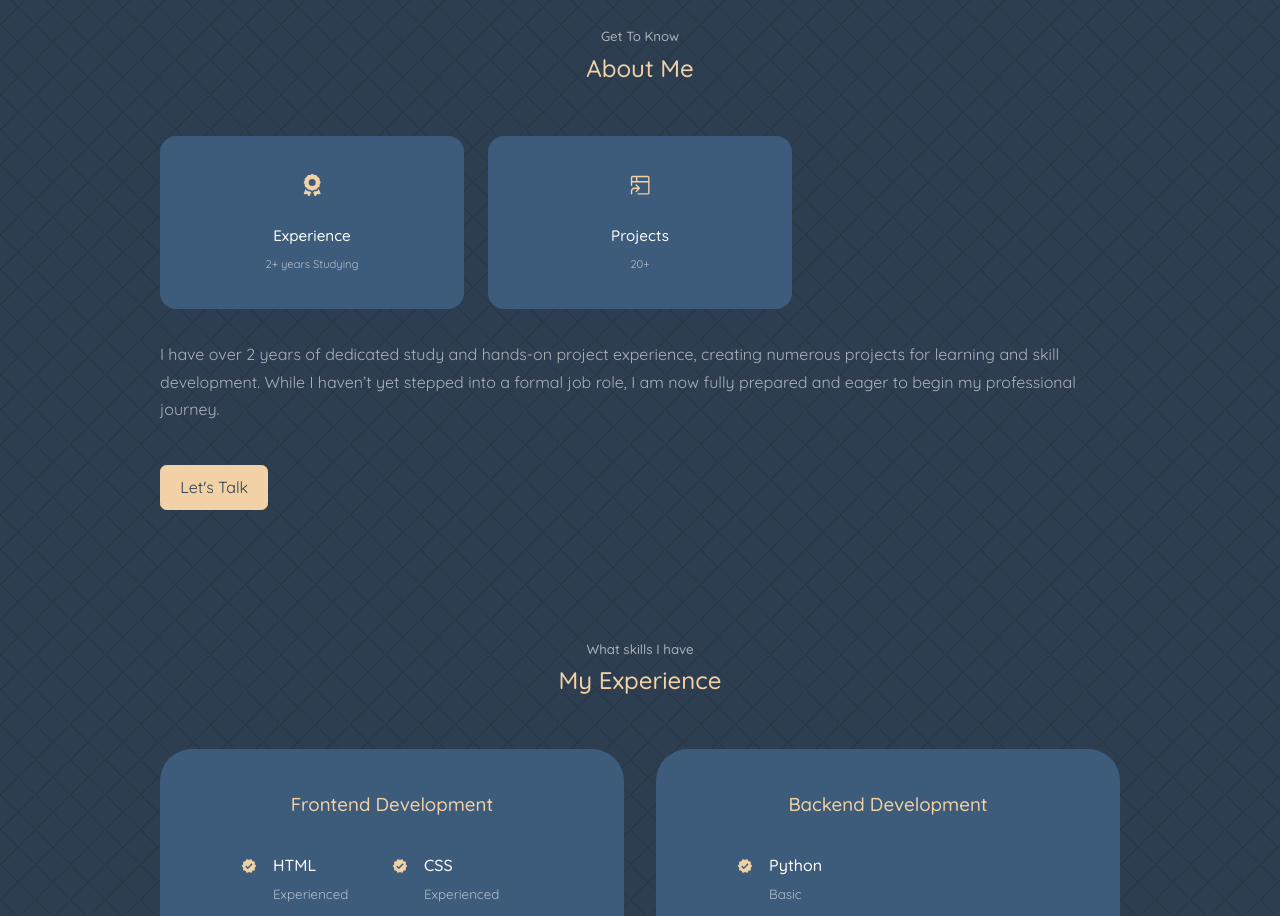
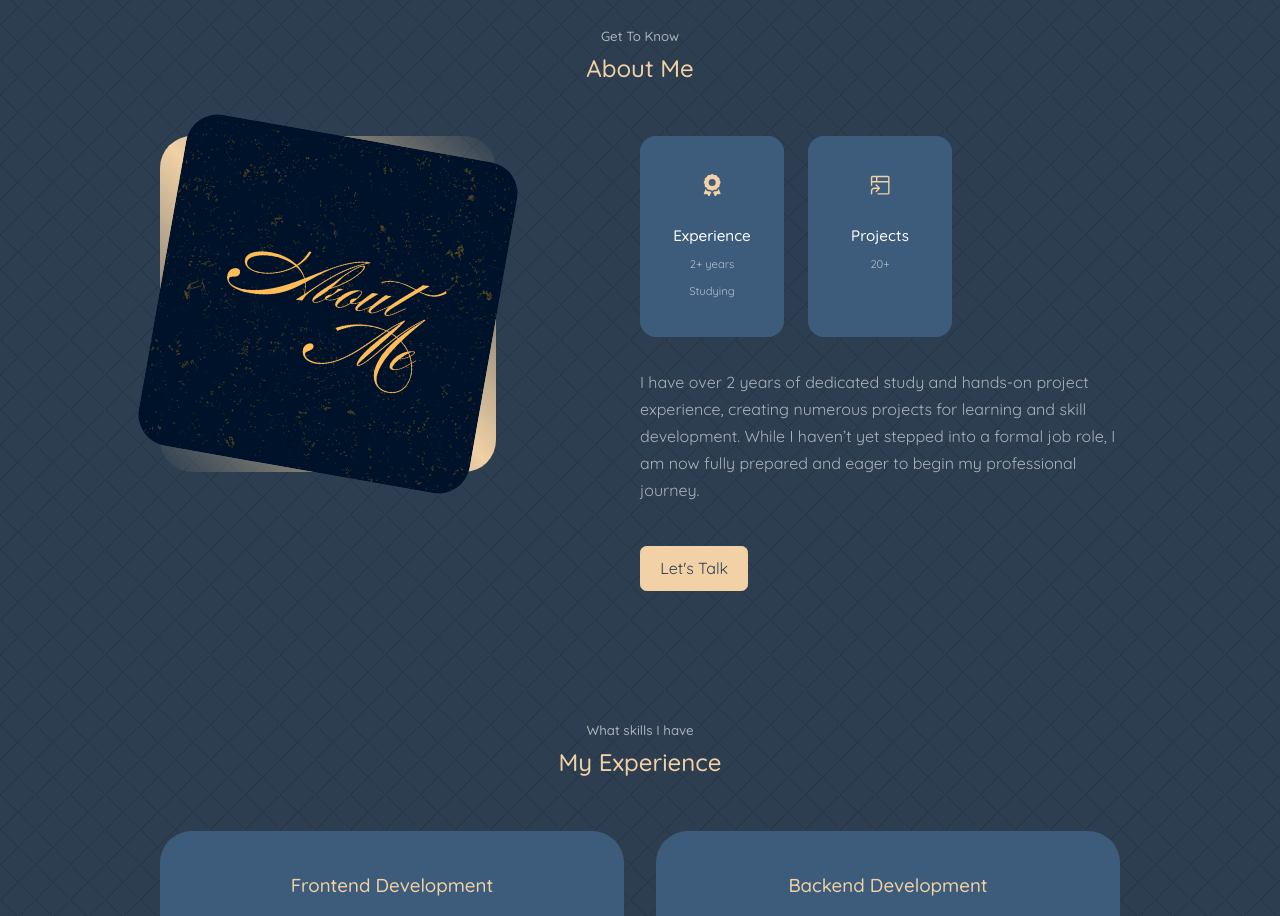
Before and after one commit to Abdullah-Logic/react-portfolio, a React (Create React App) app: page / in a window 1280 px wide. Shown: the part 903-1819 px from the top of the page. Built offline with nearby package versions, Linux system fonts and the light colour scheme.

Commit message:
:sparkles: ENHANCE: 16 replace dribbble link with leetcode

```diff
--- a/src/assets/images.js
+++ b/src/assets/images.js
@@ -1,5 +1,5 @@
 export { default as bgTexture } from './bg-texture.png';
-// export { default as meAbout } from './me-about.jpeg';
+export { default as meAbout } from './me-about.png';
 export { default as me } from './me.png';
 export { default as biakitchen } from './bia-kitchen.png';
 export { default as landingpage } from './landing.png';
--- a/src/components/about/About.jsx
+++ b/src/components/about/About.jsx
@@ -1,5 +1,5 @@
 import styles from "./about.module.css";
-// import { meAbout } from "../../assets/image";
+import { meAbout } from "../../assets/images";
 import { aboutCards } from "../../const";
 
 const About = () => {
@@ -9,11 +9,11 @@ const About = () => {
       <h2>About Me</h2>
 
       <div className={` container ${styles.aboutContainer}`}>
-        {/* <div className={styles.aboutMe}>
+        <div className={styles.aboutMe}>
           <div className={styles.aboutMeImage}>
             <img src={meAbout} alt="Me" />
           </div>
-        </div> */}
+        </div>
 
         <div className={styles.aboutContent}>
           <div className={styles.aboutCards}>
--- a/src/components/about/about.module.css
+++ b/src/components/about/about.module.css
@@ -1,4 +1,4 @@
-/* .aboutContainer {
+.aboutContainer {
     display: grid;
     grid-template-columns: 35% 50%;
     gap: 15%;
@@ -22,7 +22,7 @@
 
 .aboutMeImage:hover {
     transform: rotate(0);
-} */
+}
 
 .aboutCards {
     display: grid;
```
Also changed, not shown: src/assets/me-about.png (added), src/assets/me.png.
